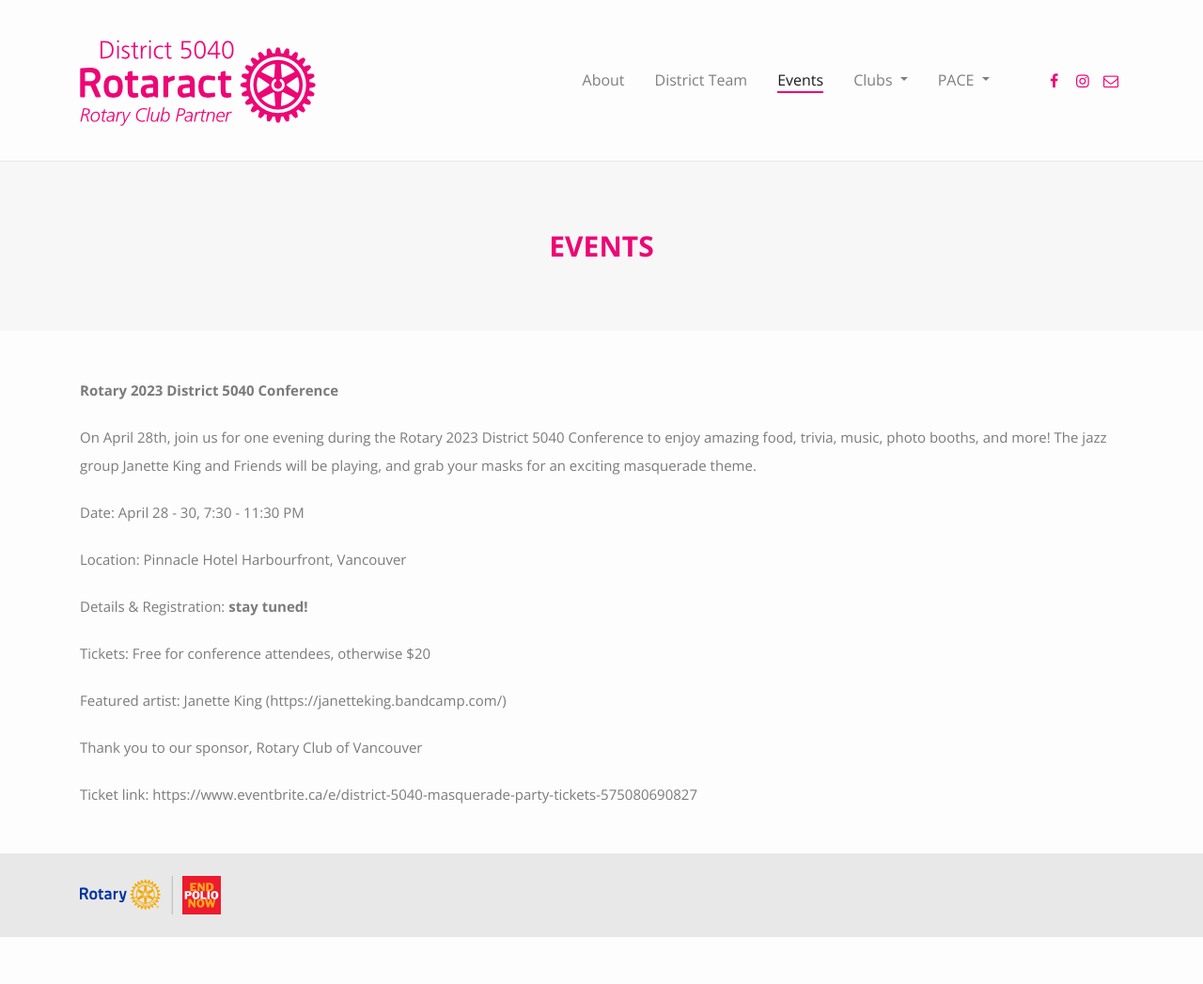
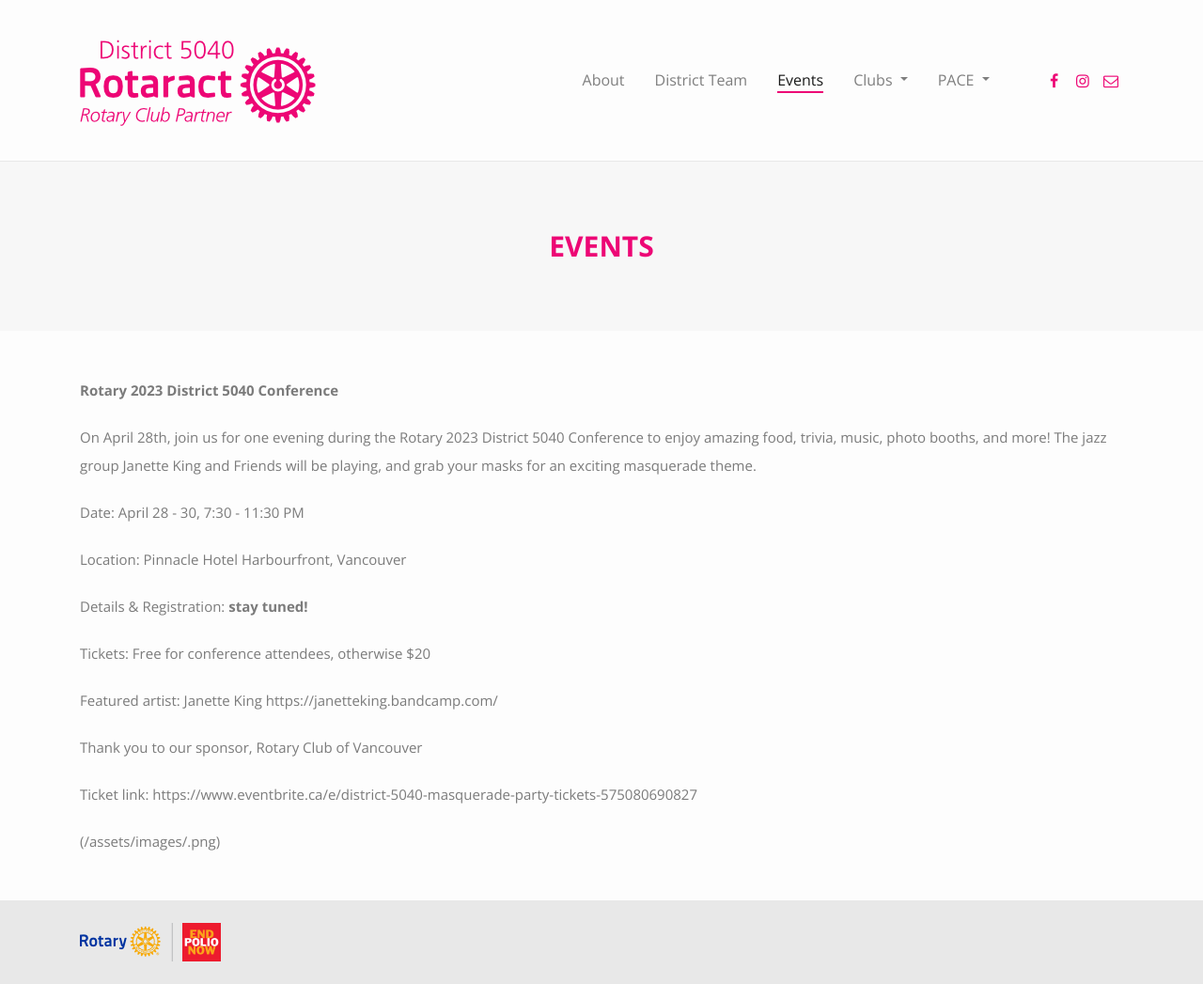
Before and after one commit to rotaract5040/rotaract5040.github.io, a Jekyll site: the page built from events.md, in a window 1280 px wide. Shown: the whole page at 94% size. Built offline with Jekyll 4.4.1, drawn with Linux system fonts in a browser that asks for light colours; nearby versions of some CDN libraries; Markdown is read by kramdown in place of the engine named in the settings; before the commit the page ends 997 px from its top, so only the background shows below that.

Commit message:
Update events.md

```diff
--- a/events.md
+++ b/events.md
@@ -16,9 +16,11 @@
 
 Tickets: Free for conference attendees, otherwise $20
 
-Featured artist: Janette King (https://janetteking.bandcamp.com/)
+Featured artist: Janette King https://janetteking.bandcamp.com/
 
 Thank you to our sponsor, Rotary Club of Vancouver
 
 Ticket link:
 https://www.eventbrite.ca/e/district-5040-masquerade-party-tickets-575080690827
+
+(/assets/images/.png)
```
